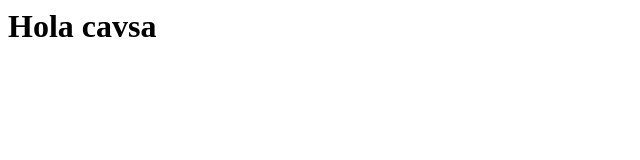
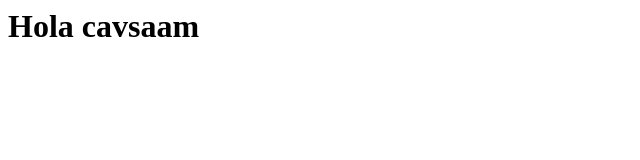
Before and after one commit to kpomainap/practicaTag, a plain HTML site: page index.html in a window 1280 px wide. Shown: the full height of the page, 0-640 px from the left. Drawn offline with Linux system fonts and the light colour scheme.

Commit message:
Mi tercer commit

```diff
--- a/index.html
+++ b/index.html
@@ -1 +1 @@
-<h1>Hola cavsa</h1>
+<h1>Hola cavsaam</h1>
```
